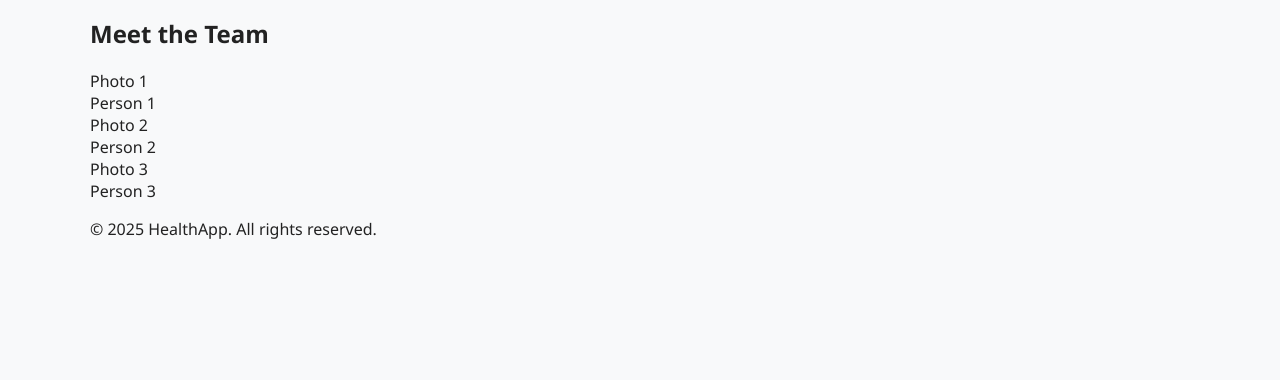
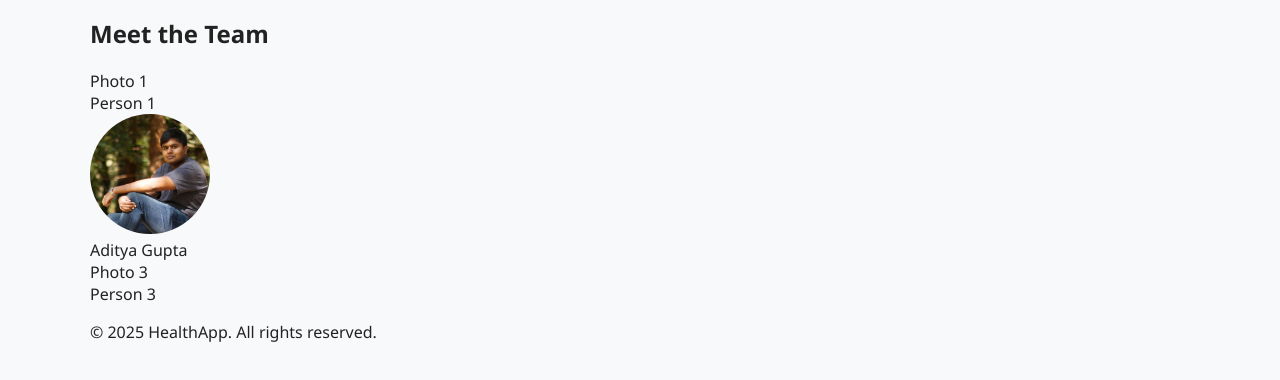
Before and after one commit to LinchaiTheShinigami/healthapp-website-demo, a plain HTML site: page about.html in a window 1280 px wide. Shown: the part 252-632 px from the top of the page. Drawn offline with Linux system fonts and the light colour scheme.

Commit message:
Added Aditya photo

```diff
--- a/about.html
+++ b/about.html
@@ -25,7 +25,10 @@
                 <h2>Meet the Team</h2>
                 <div class="team-photos">
                     <div class="photo-placeholder">Photo 1<br><span class="photo-caption">Person 1</span></div>
-                    <div class="photo-placeholder">Photo 2<br><span class="photo-caption">Person 2</span></div>
+                    <div class="photo-placeholder">
+                        <img width="120" height="120" style="border-radius:50%;object-fit:cover;" src="Images/Aditya Gupta.jpg" alt="Aditya Gupta">
+                        <br><span class="photo-caption">Aditya Gupta</span>
+                    </div>
                     <div class="photo-placeholder">Photo 3<br><span class="photo-caption">Person 3</span></div>
                 </div>
             </div>
```
Also changed, not shown: Images/Aditya Gupta.jpg (added).
